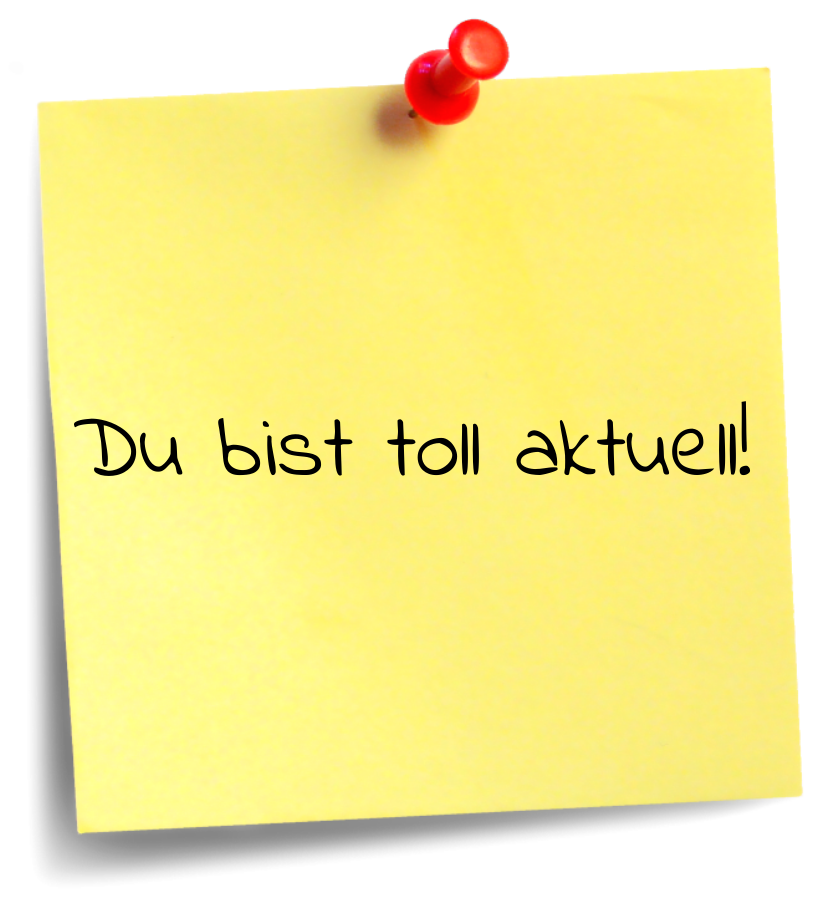
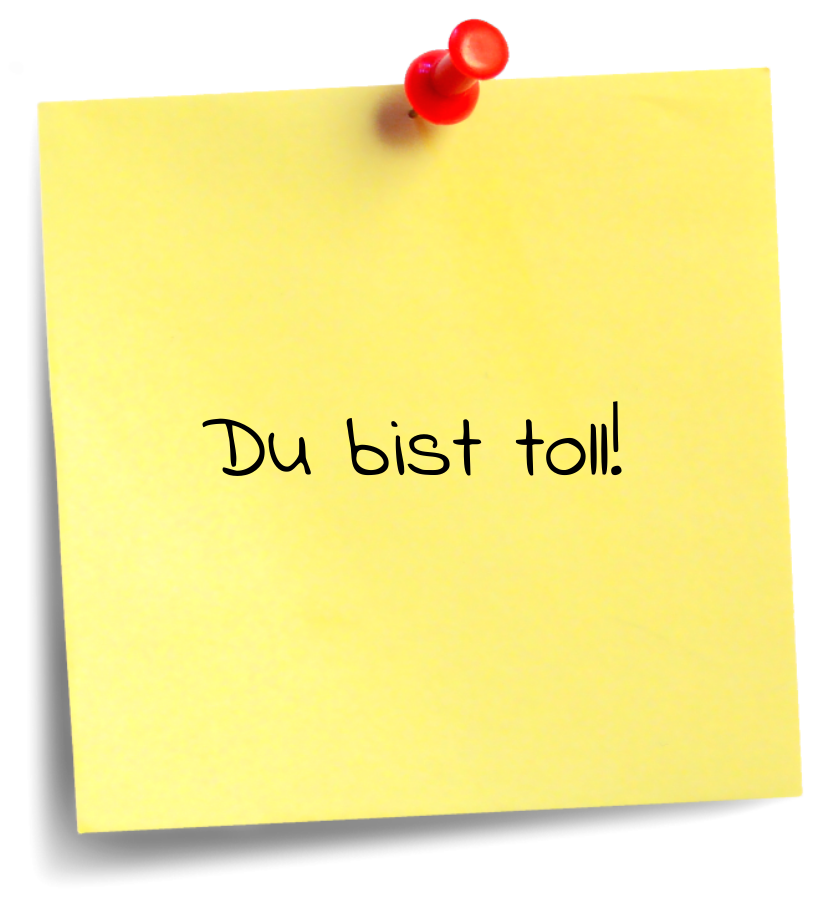
Before and after one commit to HRW-Studie/HRW-Studie.github.io, a plain HTML site: page index.html in a window 1280 px wide. Shown: the whole page, without its empty margins (228-1062 px from the left). Drawn offline with Linux system fonts and the light colour scheme.

Commit message:
Update index.html

```diff
--- a/index.html
+++ b/index.html
@@ -10,7 +10,7 @@
   <body>
     <div class="Bild">
         <img src="postit.png" alt="Post it">
-        <span>Du bist toll aktuell!</span>
+        <span>Du bist toll!</span>
     </div>
   </body>
 </html>
```
